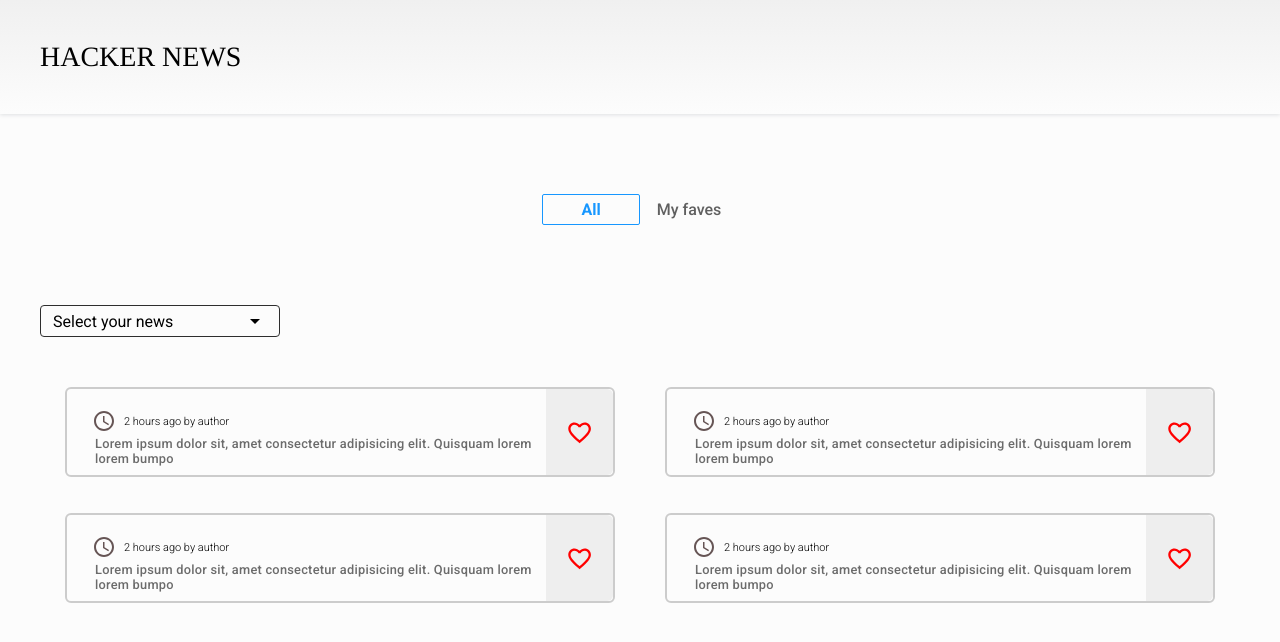
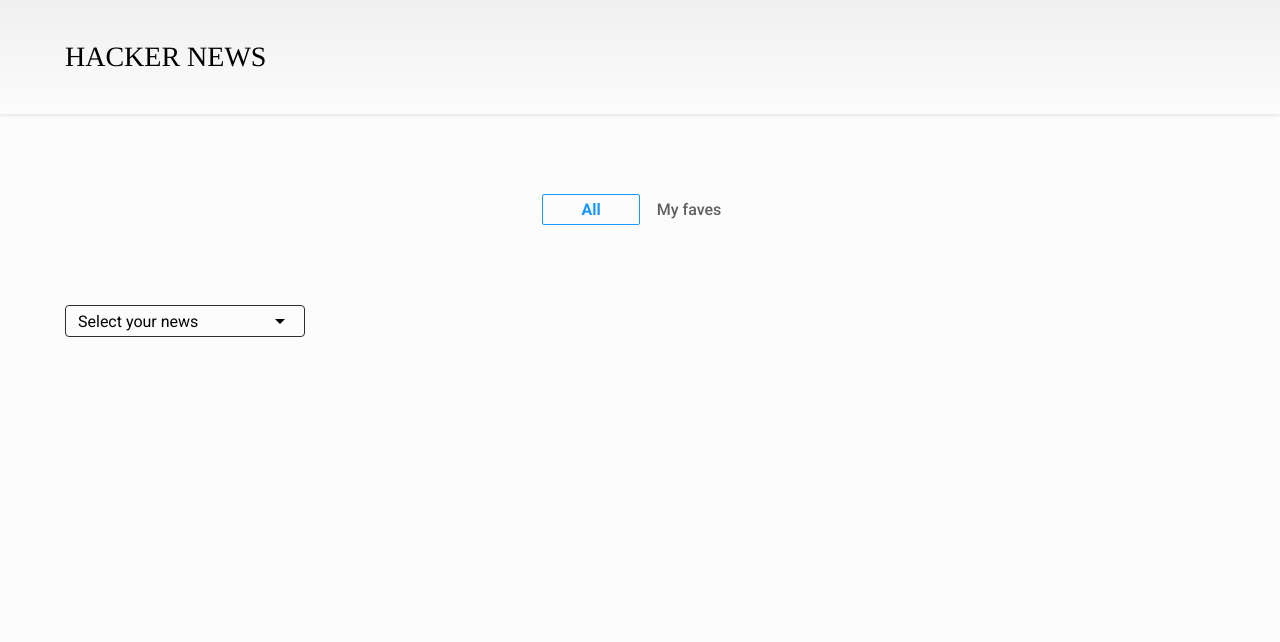
Before and after one commit to lavitzwind/hacker-news-challenge-reign, a React (Create React App) app: page / in a window 1280 px wide. Shown: the top 642 px of the page. Built offline with nearby package versions, Linux system fonts and the light colour scheme.

Commit message:
Fetching data and showing elements

```diff
--- a/package.json
+++ b/package.json
@@ -12,6 +12,7 @@
     "@testing-library/react": "^13.3.0",
     "@testing-library/user-event": "^13.5.0",
     "axios": "^0.27.2",
+    "dayjs": "^1.11.4",
     "react": "^18.2.0",
     "react-dom": "^18.2.0",
     "react-router-dom": "^6.3.0",
--- a/src/App.js
+++ b/src/App.js
@@ -3,11 +3,18 @@
 
 const Container = styled.div`
   display: flex;
+  width: 100%;
+  height: auto;
 `;
+
+const handleScroll = (event) => {
+  console.log("scrollTop: ", event.currentTarget.scrollTop);
+  console.log("offsetHeight: ", event.currentTarget.offsetHeight);
+};
 
 function App() {
   return (
-    <Container>
+    <Container onScroll={handleScroll}>
       <Home />
     </Container>
   );
--- a/src/Components/Dropdown.jsx
+++ b/src/Components/Dropdown.jsx
@@ -17,7 +17,7 @@
   align-items: center;
   justify-content: flex-start;
   width: 100%;
-  max-width: 1200px;
+  max-width: 1150px;
 `;
 
 const SelectWrapper = styled.ul`
@@ -92,12 +92,21 @@
   cursor: pointer;
 `;
 
-const Dropdown = () => {
+const Dropdown = ({ angularSearch, reactSearch, vueSearch }) => {
   const [isOpen, setIsOpen] = useState(false);
   const [selected, setSelected] = useState("Select your news");
   const dropdownRef = useRef();
 
   useOnClickOutside(dropdownRef, () => setIsOpen(false));
+
+  const handleTopic = (topic) => {
+    setSelected(topic);
+    topic === "Angular"
+      ? angularSearch()
+      : topic === "React"
+      ? reactSearch()
+      : vueSearch();
+  };
 
   const options = [
     {
@@ -136,7 +145,7 @@
             {options.map((item) => (
               <Options key={item.id} onClick={() => setIsOpen(false)}>
                 <Icons src={item.icon} alt={item.alt} />
-                <Topics onClick={() => setSelected(item.name)}>
+                <Topics onClick={() => handleTopic(item.name)}>
                   {item.name}
                 </Topics>
               </Options>
--- a/src/Components/Navbar.jsx
+++ b/src/Components/Navbar.jsx
@@ -13,7 +13,7 @@
 const NavContainer = styled.div`
   display: flex;
   width: 100%;
-  max-width: 1200px;
+  max-width: 1150px;
   align-items: center;
   justify-content: flex-start;
 `;
--- a/src/Components/NewsList.jsx
+++ b/src/Components/NewsList.jsx
@@ -1,7 +1,11 @@
 import styled from "styled-components";
-import { useState } from "react";
+import { useState, useEffect } from "react";
+import dayjs from "dayjs";
+import relativeTime from "dayjs/plugin/relativeTime";
 import AccessTimeIcon from "@mui/icons-material/AccessTime";
 import FavoriteBorderIcon from "@mui/icons-material/FavoriteBorder";
+
+dayjs.extend(relativeTime);
 
 const Container = styled.div`
   display: flex;
@@ -74,25 +78,22 @@
   background-color: #eee;
 `;
 
-const NewsList = () => {
-  const [like, setLike] = useState();
-
+const NewsList = ({ dataNews }) => {
   return (
     <Container>
       <NewsWrapper>
-        <NewsCard>
+        {dataNews?.hits &&
+          dataNews.hits.map((item, index) => (
+            <NewsCard key={index}>
               <TimeStamp>
                 <AccessTimeIcon
                   style={{
                     color: "#655",
                   }}
                 />
-            2 hours ago by author
+                {dayjs(item.created_at).fromNow()} by {item.author}
               </TimeStamp>
-          <Title>
-            Lorem ipsum dolor sit, amet consectetur adipisicing elit. Quisquam
-            lorem lorem bumpo
-          </Title>
+              <Title>{item.story_title}</Title>
               <LikeCard>
                 <FavoriteBorderIcon
                   style={{
@@ -102,72 +103,7 @@
                 />
               </LikeCard>
             </NewsCard>
-        <NewsCard>
-          <TimeStamp>
-            <AccessTimeIcon
-              style={{
-                color: "#655",
-              }}
-            />
-            2 hours ago by author
-          </TimeStamp>
-          <Title>
-            Lorem ipsum dolor sit, amet consectetur adipisicing elit. Quisquam
-            lorem lorem bumpo
-          </Title>
-          <LikeCard>
-            <FavoriteBorderIcon
-              style={{
-                color: "red",
-                fontSize: "1.7rem",
-              }}
-            />
-          </LikeCard>
-        </NewsCard>
-        <NewsCard>
-          <TimeStamp>
-            <AccessTimeIcon
-              style={{
-                color: "#655",
-              }}
-            />
-            2 hours ago by author
-          </TimeStamp>
-          <Title>
-            Lorem ipsum dolor sit, amet consectetur adipisicing elit. Quisquam
-            lorem lorem bumpo
-          </Title>
-          <LikeCard>
-            <FavoriteBorderIcon
-              style={{
-                color: "red",
-                fontSize: "1.7rem",
-              }}
-            />
-          </LikeCard>
-        </NewsCard>
-        <NewsCard>
-          <TimeStamp>
-            <AccessTimeIcon
-              style={{
-                color: "#655",
-              }}
-            />
-            2 hours ago by author
-          </TimeStamp>
-          <Title>
-            Lorem ipsum dolor sit, amet consectetur adipisicing elit. Quisquam
-            lorem lorem bumpo
-          </Title>
-          <LikeCard>
-            <FavoriteBorderIcon
-              style={{
-                color: "red",
-                fontSize: "1.7rem",
-              }}
-            />
-          </LikeCard>
-        </NewsCard>
+          ))}
       </NewsWrapper>
     </Container>
   );
--- a/src/Pages/Home.jsx
+++ b/src/Pages/Home.jsx
@@ -1,4 +1,6 @@
 import styled from "styled-components";
+import { useState, useEffect } from "react";
+import axios from "axios";
 import Dropdown from "../Components/Dropdown";
 import Navbar from "../Components/Navbar";
 import NewsList from "../Components/NewsList";
@@ -8,17 +10,58 @@
   display: flex;
   flex-direction: column;
   width: 100%;
-  height: 100vh;
+  height: 200vh;
   background-color: var(--background-color);
 `;
 
 const Home = () => {
+  const [page, setPage] = useState(0);
+  const [dataNews, setDataNews] = useState([]);
+
+  const angularUrl =
+    "https://hn.algolia.com/api/v1/search_by_date?query=angular&page=0";
+  const reactUrl =
+    "https://hn.algolia.com/api/v1/search_by_date?query=reactjs&page=0";
+  const vueUrl =
+    "https://hn.algolia.com/api/v1/search_by_date?query=vue&page=0";
+
+  const angularSearch = async () => {
+    try {
+      const res = await axios.get(`${angularUrl}`);
+      setDataNews(res.data);
+    } catch (err) {
+      console.log(err);
+    }
+  };
+
+  const reactSearch = async () => {
+    try {
+      const res = await axios.get(`${reactUrl}`);
+      setDataNews(res.data);
+    } catch (err) {
+      console.log(err);
+    }
+  };
+
+  const vueSearch = async () => {
+    try {
+      const res = await axios.get(`${vueUrl}`);
+      setDataNews(res.data);
+    } catch (err) {
+      console.log(err);
+    }
+  };
+
   return (
     <Container>
       <Navbar />
       <Tabs />
-      <Dropdown />
-      <NewsList />
+      <Dropdown
+        angularSearch={angularSearch}
+        reactSearch={reactSearch}
+        vueSearch={vueSearch}
+      />
+      <NewsList dataNews={dataNews} />
     </Container>
   );
 };
```
Also changed, not shown: 1 other file (tests, documents, lock files or other folders). Lines whose indentation alone changed are shown as unchanged.
